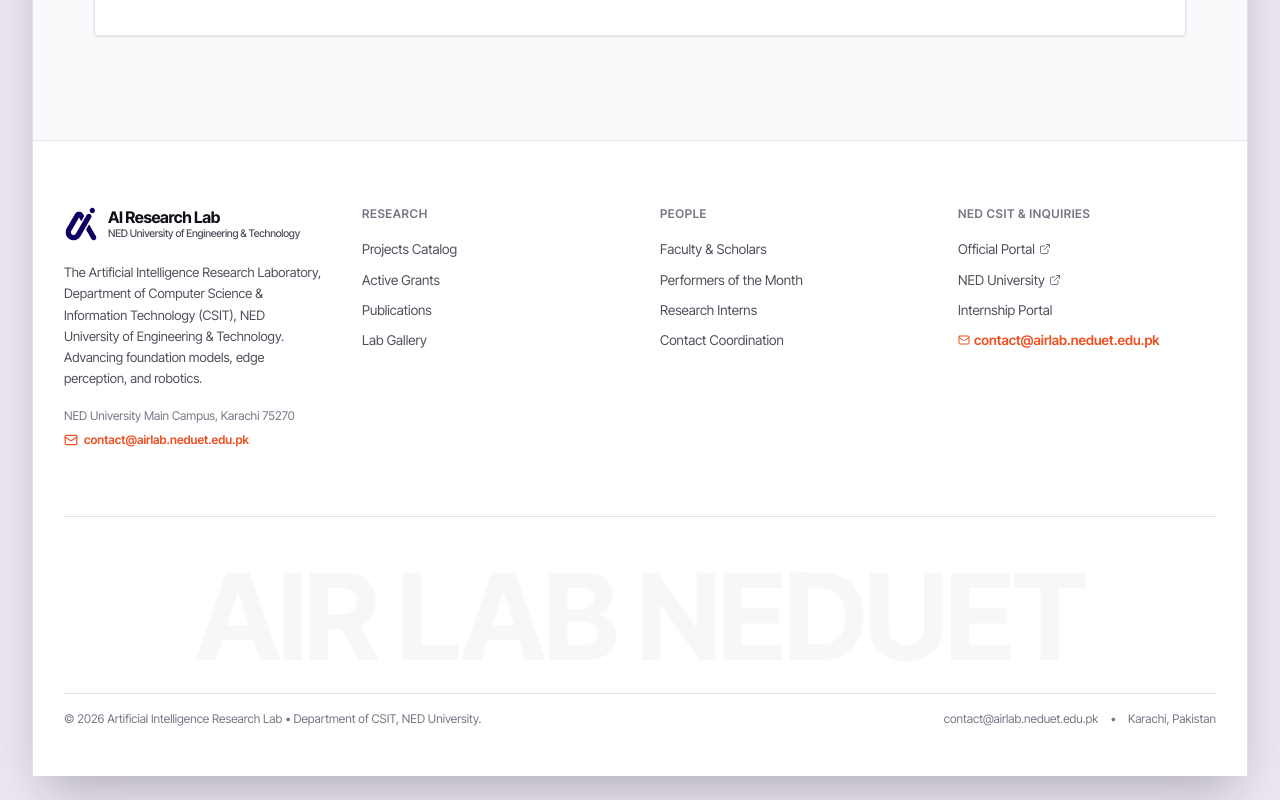
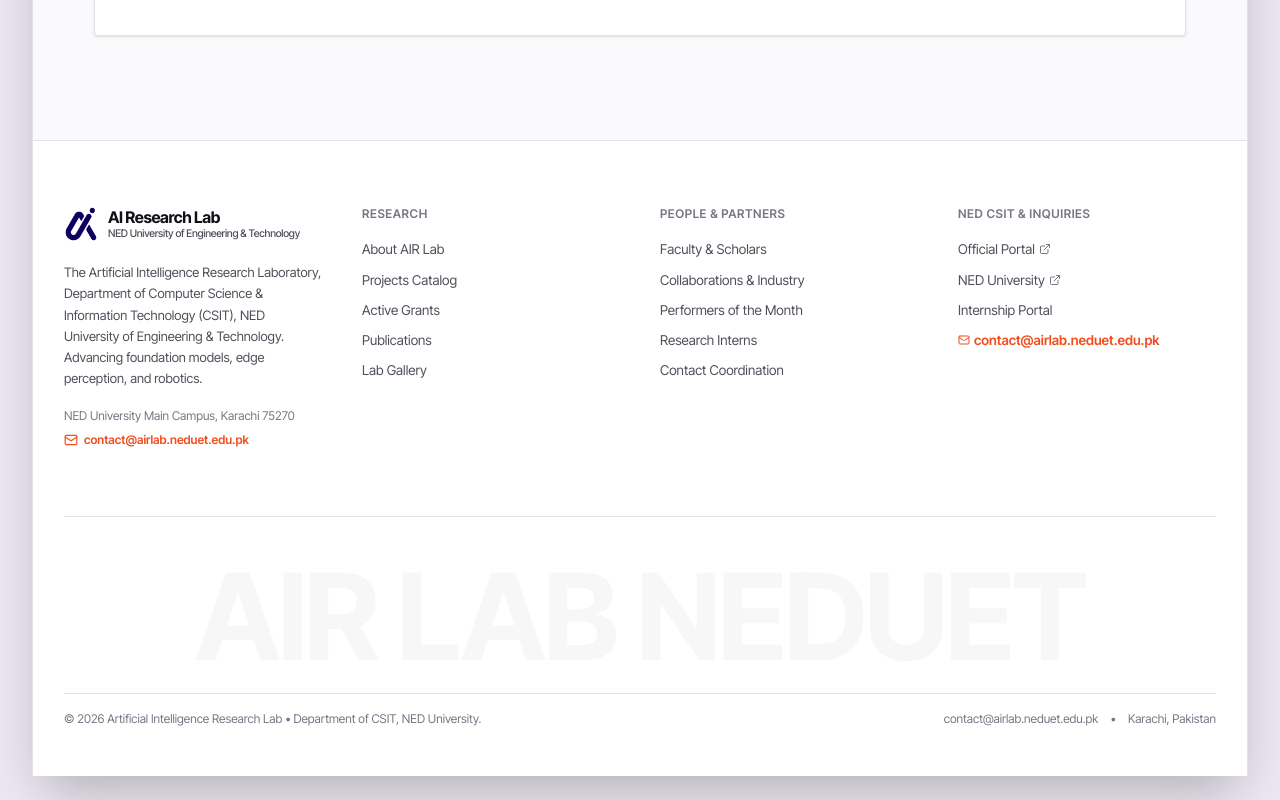
Before and after one commit to hasanshahir/airlab-website, a React (Vite) app: page / in a window 1280 px wide. Shown: the part 3463-4263 px from the top of the page. Built offline with nearby package versions, Linux system fonts and the light colour scheme.

Commit message:
fix(nav): connect all footer links and register About and Collaborations routes

```diff
--- a/src/App.tsx
+++ b/src/App.tsx
@@ -2,6 +2,7 @@
 import { ThemeProvider } from './components/ThemeProvider'
 import Layout from './components/Layout'
 import Home from './pages/Home'
+import About from './pages/About'
 import Team from './pages/Team'
 import Projects from './pages/Projects'
 import Publications from './pages/Publications'
@@ -9,6 +10,7 @@
 import Contact from './pages/Contact'
 import Gallery from './pages/Gallery'
 import Performers from './pages/Performers'
+import Collaborations from './pages/Collaborations'
 import Interns from './pages/Interns'
 import AdminDashboard from './pages/Admin'
 
@@ -19,7 +21,7 @@
         <Routes>
           <Route path="/" element={<Layout />}>
             <Route index element={<Home />} />
-            <Route path="about" element={<Home />} />
+            <Route path="about" element={<About />} />
             <Route path="team" element={<Team />} />
             <Route path="projects" element={<Projects />} />
             <Route path="grants" element={<Grants />} />
@@ -27,7 +29,7 @@
             <Route path="contact" element={<Contact />} />
             <Route path="gallery" element={<Gallery />} />
             <Route path="performers" element={<Performers />} />
-            <Route path="collaborations" element={<Home />} />
+            <Route path="collaborations" element={<Collaborations />} />
             <Route path="interns" element={<Interns />} />
             <Route path="admin" element={<AdminDashboard />} />
             <Route path="*" element={<Home />} />
--- a/src/components/Layout.tsx
+++ b/src/components/Layout.tsx
@@ -258,6 +258,7 @@
                   Research
                 </h5>
                 <ul className="space-y-2.5 text-[13.5px] text-[var(--text-muted)]">
+                  <li><Link to="/about" className="hover:text-[var(--accent-orange)] transition-colors">About AIR Lab</Link></li>
                   <li><Link to="/projects" className="hover:text-[var(--accent-orange)] transition-colors">Projects Catalog</Link></li>
                   <li><Link to="/grants" className="hover:text-[var(--accent-orange)] transition-colors">Active Grants</Link></li>
                   <li><Link to="/publications" className="hover:text-[var(--accent-orange)] transition-colors">Publications</Link></li>
@@ -268,10 +269,11 @@
               {/* Column 3 */}
               <div>
                 <h5 className="text-[12px] font-semibold uppercase tracking-wider text-[var(--text-subtle)] mb-4 font-head">
-                  People
+                  People & Partners
                 </h5>
                 <ul className="space-y-2.5 text-[13.5px] text-[var(--text-muted)]">
                   <li><Link to="/team" className="hover:text-[var(--accent-orange)] transition-colors">Faculty & Scholars</Link></li>
+                  <li><Link to="/collaborations" className="hover:text-[var(--accent-orange)] transition-colors">Collaborations & Industry</Link></li>
                   <li><Link to="/performers" className="hover:text-[var(--accent-orange)] transition-colors">Performers of the Month</Link></li>
                   <li><Link to="/interns" className="hover:text-[var(--accent-orange)] transition-colors">Research Interns</Link></li>
                   <li><Link to="/contact" className="hover:text-[var(--accent-orange)] transition-colors">Contact Coordination</Link></li>
```
